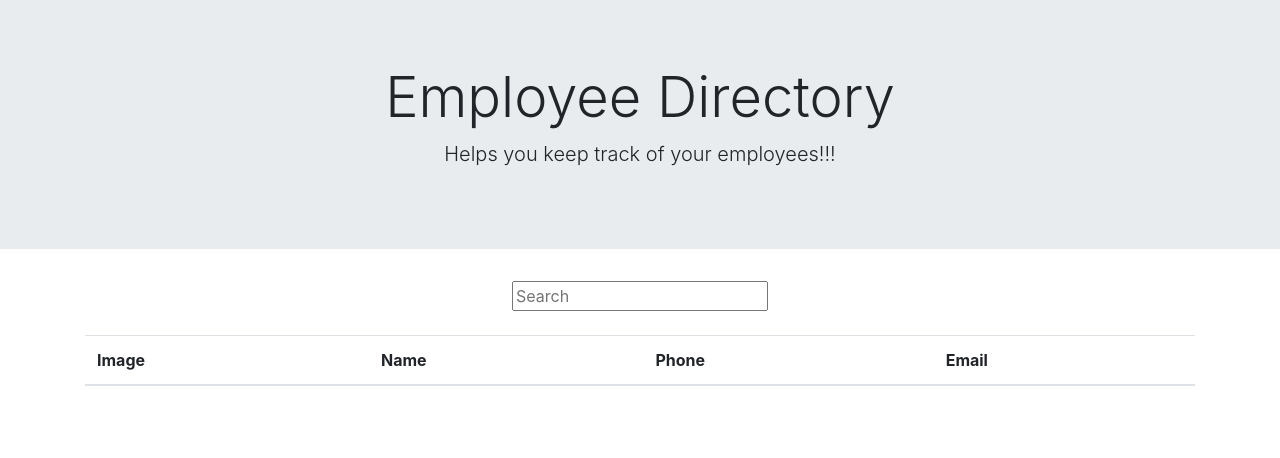
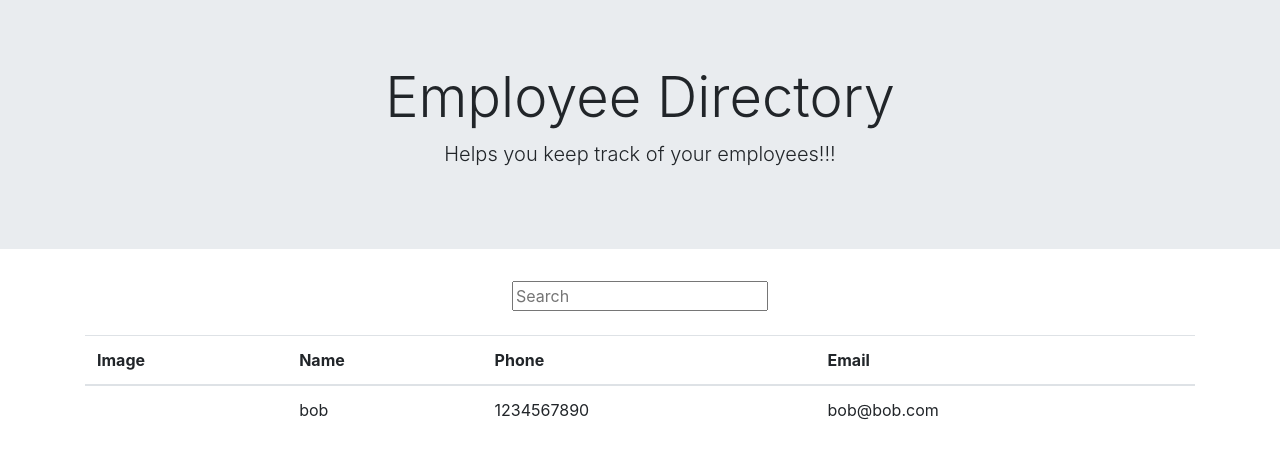
Before and after one commit to hondahelix/employee-directory, a React (Create React App) app: page / in a window 1280 px wide. Shown: the top 458 px of the page. Built offline with nearby package versions, Linux system fonts and the light colour scheme.

Commit message:
got json to render

```diff
--- a/src/App.js
+++ b/src/App.js
@@ -1,15 +1,32 @@
-import React from "react";
+import React, {useReducer} from "react";
 import Header from "./components/Header";
 import Table from "./components/Table";
 import SeachBar from "./components/SearchBar"
+//import {EmployeeProvider} from "./utils/GlobalState";
+import Employees from "./components/employees.json";
+function App() {
+  const [employeesState, setEmployees] = useReducer((state, action) =>{
+    switch(action.type){
+      case "change":
+        console.log(action.input);
+        return Employees;
+      default:
+      return Employees;
+    }
+  },Employees);
 
-function App() {
+  ///make function that loops through changes in employees and sends then to set employess
+  console.log(employeesState);
+
+
+
+
   return (
     <div className="App">
-      <Header/>
-      <SeachBar/>
-      <br></br>
-      <Table />
+          <Header/>
+          <SeachBar setEmployees = {setEmployees}/>
+          <br></br>
+          <Table employees = {employeesState}/>
     </div>
   );
 }
--- a/src/components/SearchBar.js
+++ b/src/components/SearchBar.js
@@ -1,8 +1,9 @@
-import React from "react";
-function SearchBar(){
+import React, {useRef} from "react";
+function SearchBar(props){
+    const inputRef = useRef();
     return(
         <div style={{textAlign: "center"}}>
-            <input type="text" placeholder="Search"></input>
+            <input type="text" placeholder="Search" ref ={inputRef} onChange = {()=> props.setEmployees({type: "change", input: inputRef.current.value})} ></input>
         </div>
     );
 
--- a/src/components/Table.js
+++ b/src/components/Table.js
@@ -1,6 +1,9 @@
 import React from "react";
+//import { useEmployeeContext } from "../utils/GlobalState";
 
-function Table(){
+function Table(props){
+    // const [state, dispatch] = useEmployeeContext();
+    // console.log(state);
     return (
     <div className = "container">
         <table className="table">
@@ -13,16 +16,27 @@ function Table(){
                 </tr>
             </thead>
             <tbody>
-
+                {props.employees.map(employee =>
+                <tr key = {employee.name}>
+                <th>{employee.image}</th>
+                <td>{employee.name}</td>
+                <td>{employee.phone}</td>
+                <td>{employee.email}</td>
+                </tr>
+                )}
             </tbody>
       </table>
     </div>
     );
 }
-    // <tr>
-    //   <th scope="row">1</th>
-    //   <td>Mark</td>
-    //   <td>Otto</td>
-    //   <td>@mdo</td>
-    // </tr>
+/* <tbody>
+{props.employees.map(employee =>
+<tr>
+  <th>employee.image</th>
+  <td>employee.name</td>
+  <td>employee.phone</td>
+  <td>employee.email</td>
+</tr>
+)}
+</tbody>  */
 export default Table;
--- /dev/null
+++ b/src/components/employees.json
@@ -0,0 +1,8 @@
+[
+    {
+        "image": "",
+        "name": "bob",
+        "phone": "1234567890",
+        "email": "bob@bob.com"
+    }
+]
--- /dev/null
+++ b/src/utils/GlobalState.js
@@ -0,0 +1,27 @@
+import React, { createContext, useReducer, useContext } from "react";
+import Employees from "../components/employees.json";
+const employeeContext = createContext(Employees);
+
+  const { Provider } = employeeContext;
+
+  function reducer(state, action) {
+    switch (action.type){
+        // case "search"
+        default:
+        console.log(state);
+        return Employees;
+    }
+
+  }
+
+  function EmployeeProvider({ value = [], ...props }) {
+    const [state, dispatch] = useReducer(reducer);
+    console.log(state);
+    return <Provider value={[state, dispatch]} {...props} />;
+  }
+
+  function useEmployeeContext() {
+    return useContext(employeeContext);
+  }
+
+  export { EmployeeProvider, useEmployeeContext };
```
